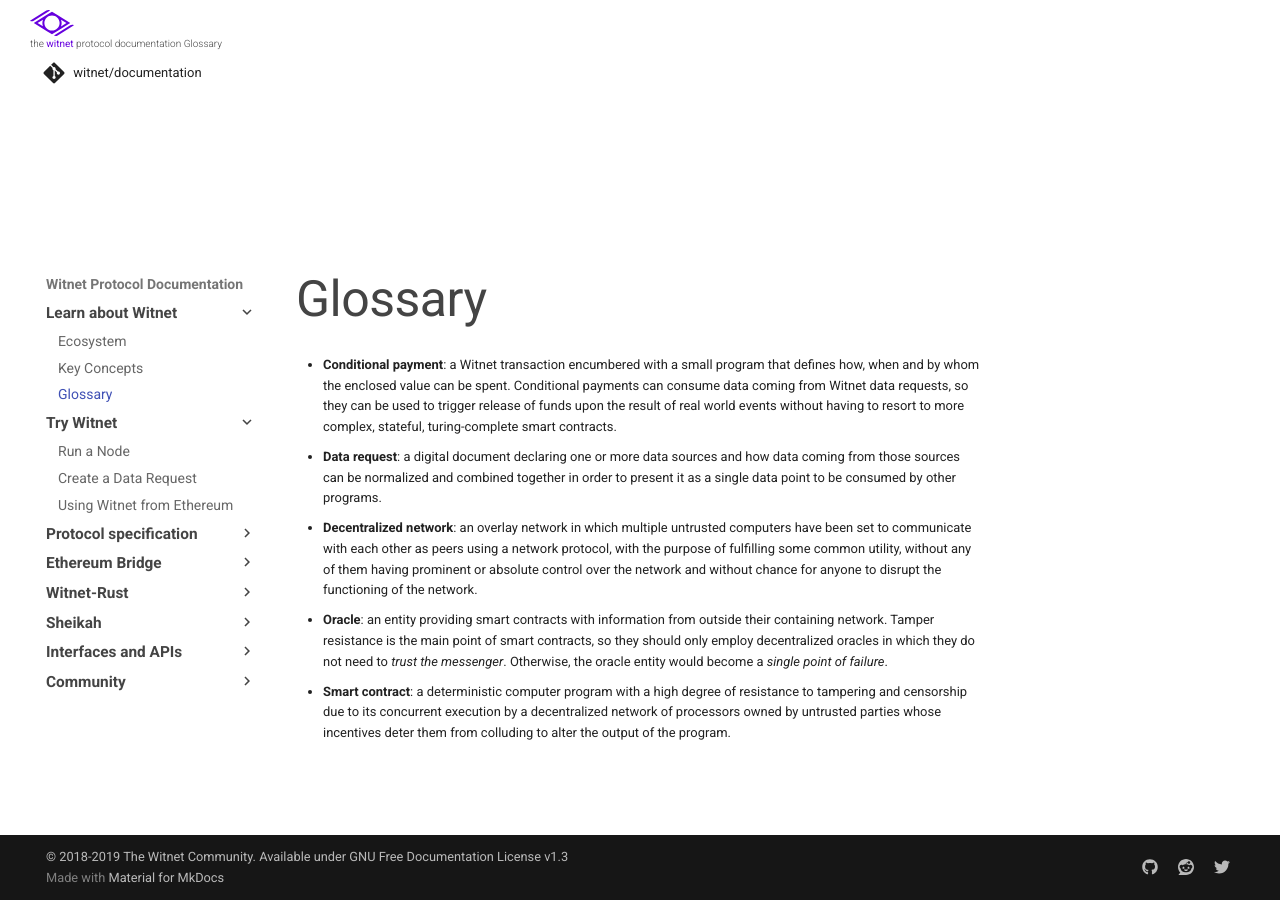
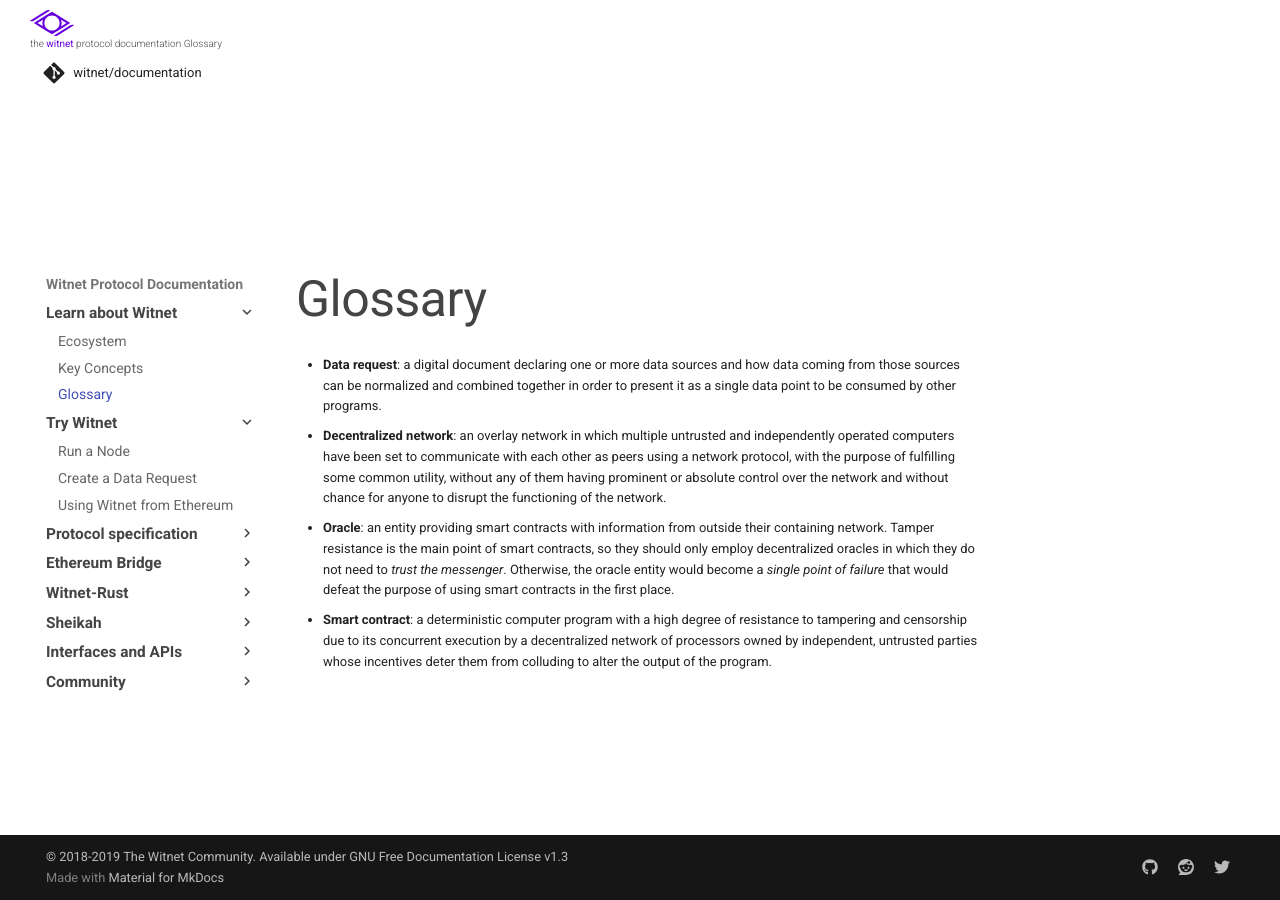
Before and after one commit to witnet/documentation, an MkDocs documentation site: the page built from docs/learn/glossary.md, in a window 1280 px wide. Built offline with MkDocs 1.6.1 and Material for MkDocs 9.7.7, drawn with Linux system fonts in a browser that asks for light colours; comment, search, counter and statistics services are not loaded.

Commit message:
docs: improve glossary and key concepts

```diff
--- a/docs/learn/glossary.md
+++ b/docs/learn/glossary.md
@@ -1,11 +1,4 @@
 # Glossary
-
-- __Conditional payment__: a Witnet transaction encumbered with a small
-  program that defines how, when and by whom the enclosed value can be
-  spent. Conditional payments can consume data coming from Witnet data
-  requests, so they can be used to trigger release of funds upon the
-  result of real world events without having to resort to more complex,
-  stateful, turing-complete smart contracts.
 
 - __Data request__: a digital document declaring one or more data
   sources and how data coming from those sources can be normalized and
@@ -13,20 +6,21 @@
   consumed by other programs.
 
 - __Decentralized network__: an overlay network in which multiple
-  untrusted computers have been set to communicate with each other as
-  peers using a network protocol, with the purpose of fulfilling some
-  common utility, without any of them having prominent or absolute
-  control over the network and without chance for anyone to disrupt the
-  functioning of the network.
+  untrusted and independently operated computers have been set to
+  communicate with each other as peers using a network protocol, with
+  the purpose of fulfilling some common utility, without any of them
+  having prominent or absolute control over the network and without
+  chance for anyone to disrupt the functioning of the network.
 
 - __Oracle__: an entity providing smart contracts with information from
   outside their containing network. Tamper resistance is the main point
   of smart contracts, so they should only employ decentralized oracles
   in which they do not need to _trust the messenger_. Otherwise, the
-  oracle entity would become a _single point of failure_.
+  oracle entity would become a _single point of failure_ that would
+  defeat the purpose of using smart contracts in the first place.
 
 - __Smart contract__: a deterministic computer program with a high
   degree of resistance to tampering and censorship due to its concurrent
-  execution by a decentralized network of processors owned by untrusted
-  parties whose incentives deter them from colluding to alter the output
-  of the program.
+  execution by a decentralized network of processors owned by
+  independent, untrusted parties whose incentives deter them from
+  colluding to alter the output of the program.
```
Also changed, not shown: docs/learn/concepts.md (+1 -1 lines).
